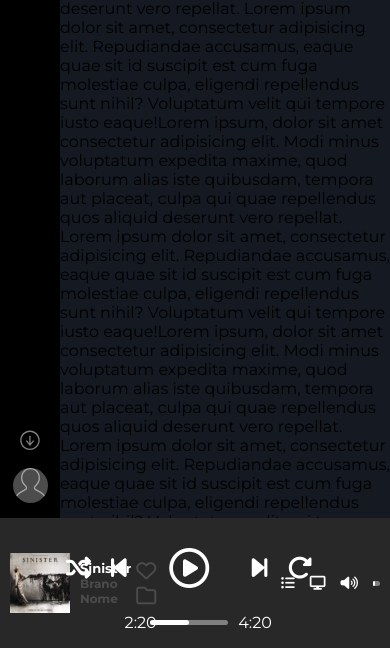
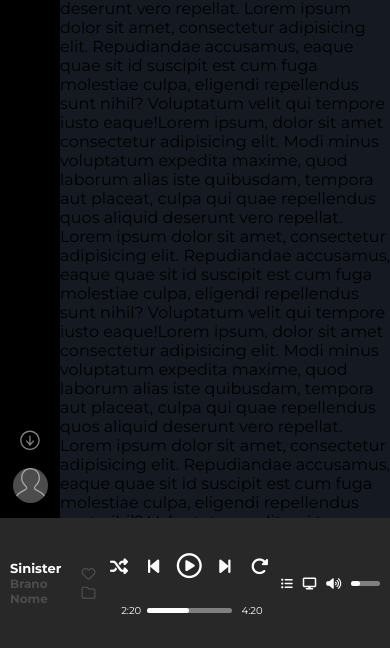
Before and after one commit to Giunta-Giovanni/html-css-spotifyweb, a plain HTML site: page index.html in a window 390 px wide. Shown: the part 196-844 px from the top of the page. Drawn offline with Linux system fonts and the light colour scheme.

Commit message:
[fix] general view port and clean code

```diff
--- a/css/style.css
+++ b/css/style.css
@@ -36,6 +36,14 @@ a{
     color: #4c4c4c;
 }
 
+/* icone svg */
+.ico{
+    width: 25px;
+    margin-right: 5px;
+    fill-opacity: 50%;
+}
+
+/* impostazioni per barra a scorrimento */
 .bar{
     width: 100%;
     background-color: grey;
@@ -60,8 +68,10 @@ a{
 }
 
 
+
+
+
 /* WRAPPER SECTION */
-
 #wrapper{
     display: flex;
     height:calc(100vh - 130px);
@@ -70,11 +80,13 @@ a{
 }
 
 /* Barra di navigazione laterale */
+
 #wrapper nav{
+    position: relative;
+    overflow-y: hidden;
     width: 250px;
     height: 100%;
     background-color:#000000;
-    position: relative;
 }
 
 /* logo spotify */
@@ -83,7 +95,6 @@ a{
     align-items: center;
     height: 100px;
     padding: 20px;
-
 }
 #logo-big{
     width: 150px;
@@ -96,8 +107,8 @@ a{
 /* parte di menù */
 #nav-menu li{
     margin-bottom: 12px;
+}
 
-}
 #nav-menu a{
     display: flex;
     align-items: center;
@@ -105,6 +116,7 @@ a{
     padding-left: 20px;
 }
 
+/* esempio di click attivo */
 #nav-menu .active {
     color: white;
     border-left:1px solid orange;
@@ -113,19 +125,14 @@ a{
    fill-opacity: 100%;
 }
 
-.ico{
-    width: 25px;
-    margin-right: 5px;
-    fill-opacity: 50%;
-}
-
-/* hover for nav menu */
+/* Hover For Nav Menu*/
 #nav-menu a:hover {
     color: white;
 }
 #nav-menu a:hover .ico{
     fill-opacity: 100%;
 }
+
 
 /* Playlist */
 #playlist {
@@ -149,17 +156,16 @@ a{
     margin-right: 10px;
 }
 
-
 #mylist{
-    /* max-height: 30vh; */
     max-height: calc(100vh - 550px);
     overflow: auto;
 }
+
 #mylist li{
     line-height: 2.5;
 }
 
-/* hover for playlist */
+/* Hover For Playlist */
 #playlist a:hover span{
     color: white;
 }
@@ -220,8 +226,7 @@ a{
     color: white;
 }
 
-/* hover for footer-nav */
-
+/* Hover For Footer-Nav */
 #footer-nav a:hover span{
     color: white;
 }
@@ -233,7 +238,7 @@ a{
 
 
 
-/* Contenuto principale pagina */
+/* Contenuto PRINCIPALE pagina */
 #wrapper main{
     overflow: auto;
     height: 100%;
@@ -242,7 +247,7 @@ a{
 }
 
 
-/* banner per effettuare l'upgrade */
+/* Banner per effettuare l'upgrade */
 #banner{
     display: flex;
     justify-content: flex-end;
@@ -296,6 +301,7 @@ a{
     /* border: 1px dashed red; */
 }
 
+
 /* parte sinistra del player */
 #pl-left{
     display: flex;
@@ -303,7 +309,6 @@ a{
     justify-content: flex-start;
     width: 28%;
     padding-left: 20px;
-
 }
 
 #pl-left img{
@@ -312,8 +317,8 @@ a{
     /* debug */
     /* border: 1px dashed black; */
 }
+
 #pl-left a{
-
     margin-right: 5px;
     /* debug */
     /* background-color: red; */
@@ -335,11 +340,7 @@ a{
     color: #4c4c4c;
 }
 
-
-
-
-
-/* hover for pl.left */
+/* Hover For Player Left */
 
 #pl-left a:hover .subtitle{
     color: white;
@@ -349,6 +350,7 @@ a{
 .fa-heart:hover{
     color: white;
 }
+
 .fa-folder:hover{
 color: white;
 }
@@ -358,21 +360,21 @@ color: white;
 
 
 
-/* parte centrale del player */
+/* Parte Centrale Del Player */
 #pl-center{
     width: 40%;
-    height: 100px;
     margin: 0 auto;
+    height: auto;
 }
 
-/* parte superiore con i bottoni */
+/* parte centrale SUPERIORE con i bottoni */
 #btn-panel{
     display: flex;
     justify-content: center;
     align-items: center;
-    margin: 10px auto 20px auto;
     font-size: 25px;
-    min-height: 50px;
+    min-height: 70px;
+    padding-bottom: 20px;
     /* debug */
     /* background-color: red; */
     /* height: 50px; */
@@ -385,16 +387,18 @@ color: white;
 .fa-circle-play{
     font-size: 40px;
     margin: 0 30px;
-    min-width: 45px;
+    min-width: 50px;
     text-align: center;
-
 }
 
+/* Hover For Btn-Panel */
 .fa-circle-play:hover{
     font-size: 45px;
 }
 
-/* parte inferiore con barra di riproduzione */
+
+
+/* parte centrale INFERIORE con barra di riproduzione */
 #play-panel{
     display: flex;
     justify-content: center;
@@ -418,6 +422,8 @@ color: white;
 #play-bar .bar-point{
     display: none;
 }
+
+/* Hover For Play Bar */
 #play-bar:hover .bar-pct{
     background-color: green;
 }
@@ -427,15 +433,7 @@ color: white;
 }
 
 
-
-
-
-
-
-
-
-
-/* parte destra del player */
+/* Parte Destra Del Player */
 #pl-right{
     display: flex;
     justify-content: end;
@@ -443,6 +441,7 @@ color: white;
     width: 28%;
     padding-right: 10px;
 }
+
 #pl-right div {
     display: flex;
 }
@@ -452,19 +451,23 @@ color: white;
     font-size: 18px;
 }
 
-
 #pl-right .bar{
     width: 150px;
 }
+
 #pl-right .bar-pct{
     width: 30%;
 }
+
 #pl-right .bar-point{
     display: none;
 }
+
+/* Hover For Player Right */
 #pl-right .bar:hover .bar-pct{
     background-color: green;
 }
+
 #pl-right .bar:hover .bar-point{
     display: block;
 }
@@ -504,9 +507,11 @@ color: white;
 /*************************************************************************
                         MEDIUM DESKTOP VIEW
 **************************************************************************/
-@media screen and (max-width:1199px) {
+@media screen and (max-width:1279px) {
 /* WRAPPER SECTION */
+
     /* Barra di navigazione laterale */
+
     /* parte di menù */
     .ico{
         width: 30px;
@@ -516,11 +521,10 @@ color: white;
 /* PLAYER SECTION */
 
     /* parte centrale del player */
+
     /* parte inferiore con barra di riproduzione */
-
     #play-panel .time{
         width: 10%;
-
     }
 
     #play-bar{
@@ -535,55 +539,88 @@ color: white;
 /*************************************************************************
                             TABLET VIEW
 **************************************************************************/
-@media screen and (max-width:991px) {
+@media screen and (max-width:768px) {
+/* WRAPPER SECTION */
 
-
+    /* Contenuto PRINCIPALE pagina */
     /* banner per effettuare l'upgrade */
     .btn{
-    font-size: 14px;
+        font-size: 13px;
+        padding: 10px 28px;
     }
 
     /* hover for btn */
     .btn:hover{
-    font-size: 16px;
-    padding: 12px 42px;
+        font-size: 14px;
+        padding: 10px 30px;
     }
 
 
 /* PLAYER SECTION */
 
+    /* parte sinistra del player */
     #pl-left{
         width: 25%;
+        padding-left: 10px;
     }
 
+    #pl-left img{
+        height: 70%;
+    }
 
     #pl-left a{
         margin-right: 5px;
     }
 
-
     .fa-heart,
     .fa-folder{
-    margin: 5px 0;
         display: block;
+        font-size: 18px;
+        margin: 5px 2px;
+    }
+
+    /* Parte CENTRALE Del Player */
+
+    /* Parte Centrale SUPERIORE */
+    #btn-panel{
+        font-size: 22px;
+        min-height: 60px;
+    }
+
+    .fa-circle-play{
+        font-size: 30px;
+        margin: 0 5px;
+        min-width: 35px;
+        text-align: center;
+    }
+
+    /* Hover For Btn-Panel */
+    .fa-circle-play:hover{
+        font-size: 35px;
     }
 
 
-
+    /* Parte Centrale INFERIORE */
     #play-bar{
         width:50%;
     }
 
-    .time{
-    width: 45%;
-    color: white;
-    margin: 0 10px;
+    #play-panel .time{
+        width: 12%;
+        font-size: 14px;
     }
 
+    #play-bar{
+    width: 60%;
+    }
+
+
+    /* Parte DESTRA del player */
     #pl-right div a{
-    margin-right: 15px;
-    font-size: 18px;
+        font-size: 14px;
+        margin-right:14px
     }
+
 }
 
 
@@ -594,7 +631,7 @@ color: white;
 /*************************************************************************
                             MOBILE VIEW
 **************************************************************************/
-@media screen and (max-width:767px) {
+@media screen and (max-width:480px) {
 
 /* WRAPPER SECTION */
 
@@ -640,14 +677,14 @@ color: white;
         display: none;
     }
 
-/* footer nav-bar */
+    /* Footer Nav-Bar */
     #footer-nav{
         display: flex;
         flex-direction: column;
         align-items: center;
     }
 
-/* download */
+    /* Download */
     .download{
         display: block;
         padding-bottom:0;
@@ -663,7 +700,7 @@ color: white;
         display: none;
     }
 
-/* profilo utente */
+    /* Profilo utente */
 
     .profile{
         margin-top: 10px;
@@ -680,24 +717,67 @@ color: white;
 
 
 
-/* Contenuto principale pagina */
+    /* Contenuto PRINCIPALE Pagina */
     #wrapper main{
         overflow: auto;
         height: 100%;
         width: calc(100% - 60px);
 
     }
+
 /* PLAYER SECTION */
 
+    /* Parte SINISTRA Del Player */
     #pl-left{
         padding-left: 10px;
     }
 
+    #pl-left img{
+        display: none;
+    }
 
-
-
-#pl-right div a{
+    #pl-left .fa-heart,
+    #pl-left .fa-folder{
         font-size: 14px;
     }
 
+
+    /* Parte CENTRALE Del Player */
+
+    /* Parte Centrale SUPERIORE */
+    #btn-panel{
+        font-size: 18px;
+        min-height: 55px;
     }
+
+    .fa-circle-play{
+        font-size: 25px;
+        margin: 0 5px;
+        min-width: 30px;
+        text-align: center;
+
+    }
+
+    /* Hover For Btn-Panel */
+
+    .fa-circle-play:hover{
+        font-size: 30px;
+    }
+
+    /* Parte Centrale Inferiore*/
+    #play-panel .time{
+        width: 10%;
+        font-size: 10px;
+    }
+
+    #play-bar{
+        width: 60%;
+    }
+
+
+    /* Parte DESTRA Del Player */
+    #pl-right div a{
+        font-size: 12px;
+        margin-right:10px
+    }
+}
--- a/index.html
+++ b/index.html
@@ -154,7 +154,7 @@
         <div class="pl" id="pl-left">
 
             <!-- Immagine brano/album -->
-            <img src="./img/sinister.jpeg" alt="">
+            <img src="./img/sinister.jpeg" alt="#">
 
             <!-- Nome Brano/immagine -->
             <a href="#">
@@ -163,7 +163,7 @@
             </a>
 
             <!-- icone -->
-            <div id="">
+            <div>
                 <i class="fa-regular fa-heart "></i>
                 <i class="fa-regular fa-folder"></i>
             </div>
@@ -176,19 +176,19 @@
 
             <!-- pulsanti di riproduzione -->
             <div id=btn-panel>
-                <a href="">
+                <a href="#">
                     <i class="fa-solid fa-shuffle space"></i>
                 </a>
-                <a href="">
+                <a href="#">
                     <i class="fa-solid fa-backward-step space"></i>
                 </a>
-                <a href="">
+                <a href="#">
                     <i class="fa-regular fa-circle-play"></i>
                 </a>
-                <a href="">
+                <a href="#">
                     <i class="fa-solid fa-forward-step space"></i>
                 </a>
-                <a href="">
+                <a href="#">
                     <i class="fa-solid fa-rotate-right space"></i>
                 </a>
 
@@ -197,8 +197,8 @@
 
             <div id="play-panel">
                 <div class="time">2:20</div>
-                <a class="bar" id="play-bar" href="">
-                    <div class="bar-pct" href="">
+                <a class="bar" id="play-bar" href="#">
+                    <div class="bar-pct" href="#">
                         <div class="bar-point"></div>
                     </div>
                 </a>
@@ -215,25 +215,25 @@
             <div>
 
                 <!-- icona coda -->
-                <a href="">
+                <a href="#">
                     <i class="fa-solid fa-list-ul"></i>
                 </a>
 
                 <!-- icona dispositivo di riproduzione -->
-                <a href="">
+                <a href="#">
                     <i class="fa-solid fa-display"></i>
                 </a>
 
                 <!-- icona volume -->
-                <a href="">
+                <a href="#">
                     <i class="fa-solid fa-volume-high"></i>
                 </a>
             </div>
 
 
             <!-- Barra del volume -->
-             <a class="bar" href="">
-                <div class="bar-pct" href="">
+             <a class="bar" href="#">
+                <div class="bar-pct" href="#">
                     <div class="bar-point"></div>
                 </div>
              </a>
```
Lines whose indentation alone changed are shown as unchanged.
